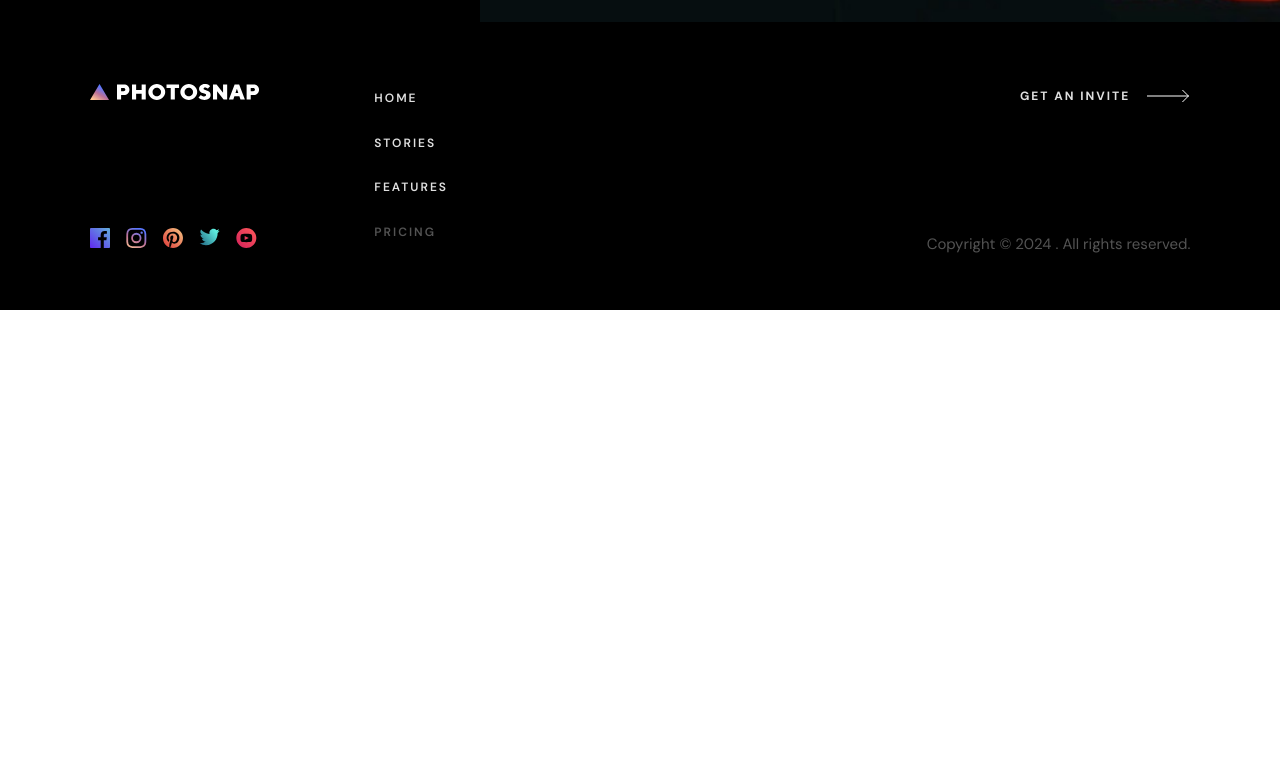
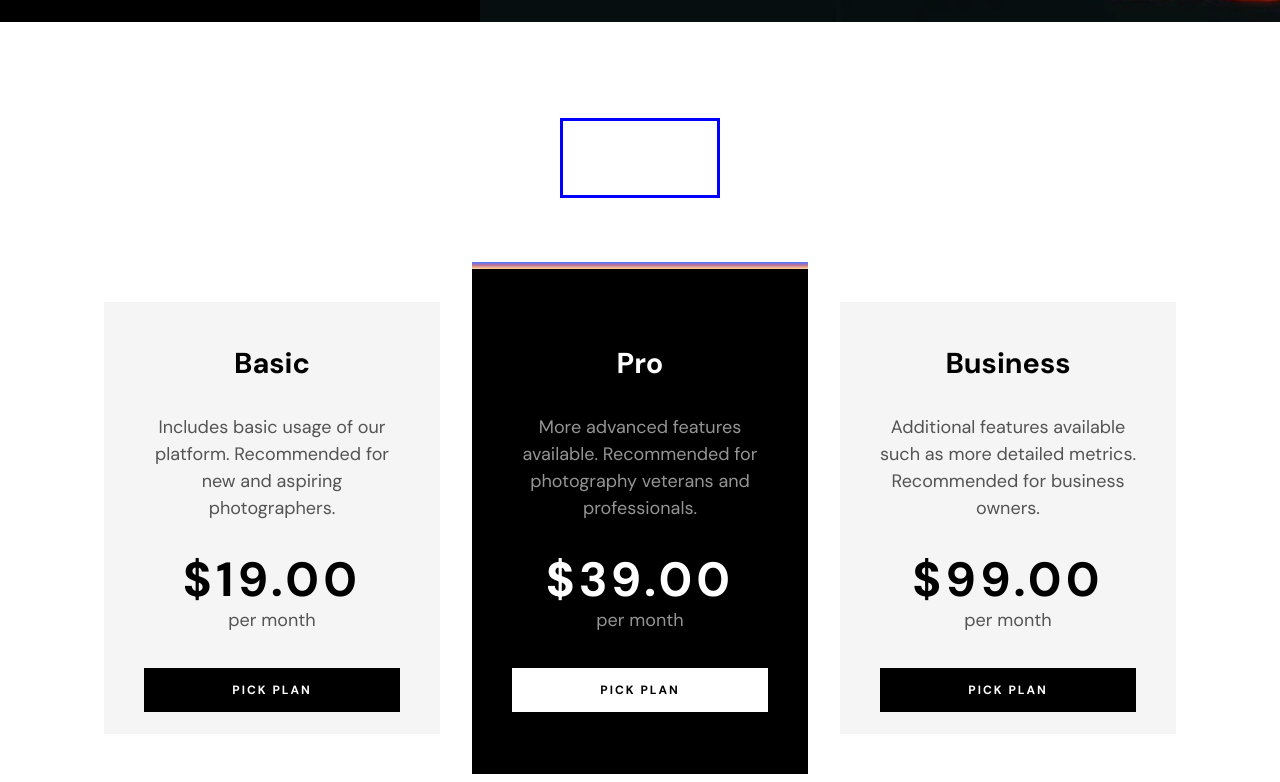
Before and after one commit to muhendawi/photosnap-hendawi, a React (Vite) app: page /pricing in a window 1280 px wide. Shown: the part 698-1480 px from the top of the page. Before the commit the page ends 1008 px from the top, so only its background shows below. Built offline with nearby package versions, Linux system fonts and the light colour scheme.

Commit message:
finishing the price cards for all layouts

```diff
--- /dev/null
+++ b/src/components/multi/SubscriptionPageCardSection.jsx
@@ -0,0 +1,25 @@
+import styles from "./SubscriptionPageCardSection.module.css";
+import { subCardData } from "../../data/pricingPageData";
+import SubscriptionCard from "../single/SubscriptionCard";
+
+function SubscriptionPageCardSection() {
+  return (
+    <section className={styles.container}>
+      <div className={styles.toggleBtn}></div>
+      <div className={styles.cardsContainer}>
+        {subCardData.map((cardData) => (
+          <SubscriptionCard
+            key={cardData.title}
+            title={cardData.title}
+            body={cardData.body}
+            price={cardData.price}
+            period={cardData.period}
+            buttonType={cardData.button}
+          />
+        ))}
+      </div>
+    </section>
+  );
+}
+
+export default SubscriptionPageCardSection;
--- /dev/null
+++ b/src/components/multi/SubscriptionPageCardSection.module.css
@@ -0,0 +1,35 @@
+.container {
+  /* border: 5px solid blue; */
+  display: flex;
+  flex-direction: column;
+  /* justify-content: center; */
+  align-items: center;
+  padding: 6em 0;
+  gap: 2em;
+}
+
+.cardsContainer {
+  /* border: 5px solid salmon; */
+
+  display: flex;
+  justify-content: center;
+  align-items: center;
+  width: 100%;
+  padding: 2em 4em;
+  gap: 2em;
+}
+
+.toggleBtn {
+  width: 10em;
+  height: 5em;
+  border: 3px solid blue;
+}
+
+@media (max-width: 1070px) {
+  .cardsContainer {
+    /* border: 5px solid blue; */
+    flex-direction: column;
+    justify-content: center;
+    padding: 2em 3em;
+  }
+}
--- a/src/components/single/HomeBanner.module.css
+++ b/src/components/single/HomeBanner.module.css
@@ -123,11 +123,11 @@ background */
     position: absolute;
     content: "";
     top: 0;
-    left: 10%;
+    left: 2em;
     height: 0.3em;
-    width: 25%;
+    width: 30%;
     background: linear-gradient(
-      to left,
+      to bottom,
       var(--main-accent-3) 5%,
       var(--main-accent-2) 45%,
       var(--main-accent-1) 90%
--- /dev/null
+++ b/src/components/single/SubscriptionCard.jsx
@@ -0,0 +1,25 @@
+import styles from "./SubscriptionCard.module.css";
+
+function SubscriptionCard({ title, body, price, period, buttonType }) {
+  return (
+    <div className={styles.container}>
+      <div
+        className={`${styles.subContainer} ${
+          buttonType === "white-btn" && styles.blackBgAndHeight
+        }`}
+      >
+        <h2 className={styles.size1070px}>{title}</h2>
+        <p className={styles.size1070px}>{body}</p>
+        <div className={styles.priceAndPeriod}>
+          <h1>${price}</h1>
+          <p className={styles.period}>per {period}</p>
+        </div>
+        <button className={`${styles[buttonType]} ${styles.size1070px}`}>
+          pick plan
+        </button>
+      </div>
+    </div>
+  );
+}
+
+export default SubscriptionCard;
--- /dev/null
+++ b/src/components/single/SubscriptionCard.module.css
@@ -0,0 +1,188 @@
+.subContainer {
+  display: flex;
+  flex-direction: column;
+  align-items: center;
+  justify-content: center;
+  width: 21em;
+  height: 27em;
+  padding: 2.5em;
+  gap: 1em;
+  /* border: 1px solid salmon; */
+  background-color: #f5f5f5;
+}
+.subContainer h2 {
+  /* border: 1px solid salmon; */
+
+  font-size: calc(var(--h2-fs) + 0.3em);
+}
+.subContainer p {
+  /* border: 1px solid salmon; */
+
+  font-size: var(--h3-fs);
+  text-align: center;
+  color: var(--grey2);
+}
+.priceAndPeriod {
+  /* border: 1px solid salmon; */
+  padding-top: 1em;
+  display: flex;
+  flex-direction: column;
+  letter-spacing: var(--h1-ls);
+  /* gap: 0; */
+}
+.priceAndPeriod h1 {
+  /* border: 1px solid salmon; */
+  padding: 0;
+  margin: 0;
+  font-size: calc(var(--h1-fs) + 0.5em);
+}
+.priceAndPeriod p {
+  /* border: 1px solid salmon; */
+  margin-top: 0;
+  letter-spacing: initial;
+}
+
+.blackBgAndHeight {
+  /* border: 1px solid salmon; */
+  padding: 5em auto;
+  position: relative;
+  background-color: var(--black);
+  color: var(--white);
+  height: 32em;
+}
+
+.blackBgAndHeight p {
+  color: var(--grey3);
+}
+
+.blackBgAndHeight::before {
+  position: absolute;
+  content: "";
+  top: 0;
+  left: 0;
+  height: 0.4em;
+  width: 100%;
+  background: linear-gradient(
+    to bottom,
+    var(--main-accent-3) 5%,
+    var(--main-accent-2) 45%,
+    var(--main-accent-1) 90%
+  );
+}
+/* .blackBgAndHeight::after {
+  position: absolute;
+  content: "";
+  bottom: 4.9em;
+  height: 0.2em;
+  width: 300%;
+  background: linear-gradient(to bottom, rgb(81, 81, 81), rgb(81, 81, 81));
+} */
+
+.subContainer button {
+  border: none;
+  text-transform: uppercase;
+  padding: 1.1em;
+  width: 100%;
+  margin-top: 1.5em;
+  /* margin-right: 0.5em; */
+  font-size: var(--h4-fs);
+  font-weight: bold;
+  cursor: pointer;
+  background-color: transparent;
+  letter-spacing: var(--h4-ls);
+  text-wrap: nowrap;
+  justify-self: flex-end;
+}
+/* Black button ----------------------------------- */
+.container .black-btn {
+  background-color: var(--black);
+  color: var(--white);
+}
+.container .black-btn:hover {
+  background-color: var(--grey);
+  color: var(--black);
+}
+/* White button ----------------------------------- */
+.container .white-btn {
+  background-color: var(--white);
+  color: var(--black);
+}
+.container .white-btn:hover {
+  background-color: var(--grey);
+}
+
+@media (min-width: 1600px) {
+  .subContainer {
+    width: 30em;
+  }
+}
+@media (max-width: 1070px) {
+  .container {
+    width: 100%;
+  }
+  .subContainer {
+    position: relative;
+    /* border: 2px solid salmon; */
+    width: 100%;
+    height: 21em;
+    align-items: flex-start;
+    justify-content: flex-start;
+    /* padding: 2.5em; */
+  }
+  .priceAndPeriod {
+    position: absolute;
+    top: 2.5em;
+    right: 2.5em;
+    align-items: flex-end;
+  }
+  .priceAndPeriod p {
+    padding-right: 0.4em;
+  }
+  .blackBgAndHeight {
+    height: 21em;
+  }
+  .subContainer .size1070px {
+    max-width: 25em;
+  }
+  .subContainer > p {
+    text-align: start;
+    width: 19em;
+    margin-bottom: 1em;
+  }
+
+  .blackBgAndHeight::before {
+    left: 0;
+    height: 100%;
+    width: 0.4em;
+  }
+}
+@media (max-width: 723px) {
+  .subContainer {
+    display: flex;
+    flex-direction: column;
+    align-items: center;
+    justify-content: center;
+    min-width: 21em;
+    height: 27em;
+    padding: 3em;
+    gap: 1em;
+    /* border: 1px solid salmon; */
+    background-color: #f5f5f5;
+  }
+  .blackBgAndHeight {
+    background-color: var(--black);
+  }
+  .priceAndPeriod {
+    position: initial;
+    align-items: center;
+  }
+  .subContainer > p {
+    /* align-items: center; */
+    text-align: center;
+    width: 100%;
+    margin-bottom: 1em;
+  }
+  .subContainer button {
+    margin-bottom: 1.5em;
+  }
+}
--- a/src/data/pricingPageData.js
+++ b/src/data/pricingPageData.js
@@ -7,4 +7,28 @@ const pricingBannerData = {
   button: ["transparent-onBlack-btn", "Get an invite"],
 };
 
-export { pricingBannerData };
+const subCardData = [
+  {
+    title: "Basic",
+    body: "Includes basic usage of our platform. Recommended for new and aspiring photographers.",
+    price: "19.00",
+    period: "month",
+    button: "black-btn",
+  },
+  {
+    title: "Pro",
+    body: "More advanced features available. Recommended for photography veterans and professionals.",
+    price: "39.00",
+    period: "month",
+    button: "white-btn",
+  },
+  {
+    title: "Business",
+    body: "Additional features available such as more detailed metrics. Recommended for business owners.",
+    price: "99.00",
+    period: "month",
+    button: "black-btn",
+  },
+];
+
+export { pricingBannerData, subCardData };
--- a/src/index.css
+++ b/src/index.css
@@ -11,6 +11,7 @@
   --black: hsl(0 0% 0%);
   --grey: rgb(223, 223, 223);
   --grey2: #535353;
+  --grey3: #959595;
   --white: hsl(0 0% 100%);
   /* Font-family */
   --main-font: "DM Sans", sans-serif;
--- a/src/pages/pricing/Pricing.jsx
+++ b/src/pages/pricing/Pricing.jsx
@@ -1,8 +1,8 @@
 import HomeBanner from "../../components/single/HomeBanner";
 import PageNav from "../../components/single/PageNav";
-import styles from "./Pricing.module.css";
 import { pricingBannerData } from "../../data/pricingPageData";
 import FooterSection from "../../components/single/FooterSection";
+import SubscriptionPageCardSection from "../../components/multi/SubscriptionPageCardSection";
 
 function Pricing() {
   return (
@@ -14,7 +14,15 @@ function Pricing() {
         image={pricingBannerData.image}
         button={pricingBannerData.button}
       />
+      <SubscriptionPageCardSection />
       <FooterSection />
+      {/* <SubscriptionCard
+        title={subCardData[0].title}
+        body={subCardData[0].body}
+        price={subCardData[0].price}
+        period={subCardData[0].period}
+        buttonType={subCardData[0].button}
+      /> */}
     </div>
   );
 }
```
